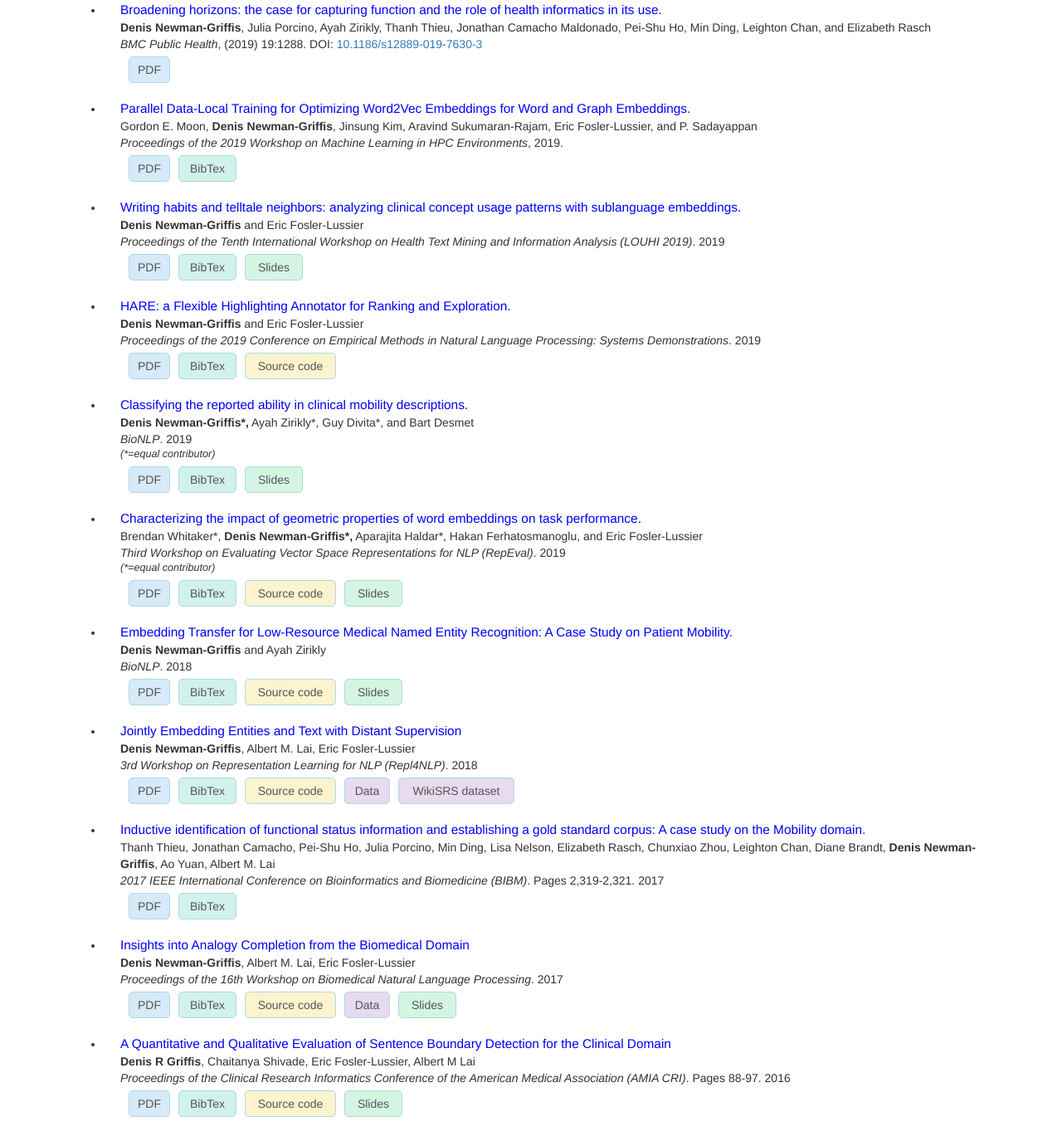
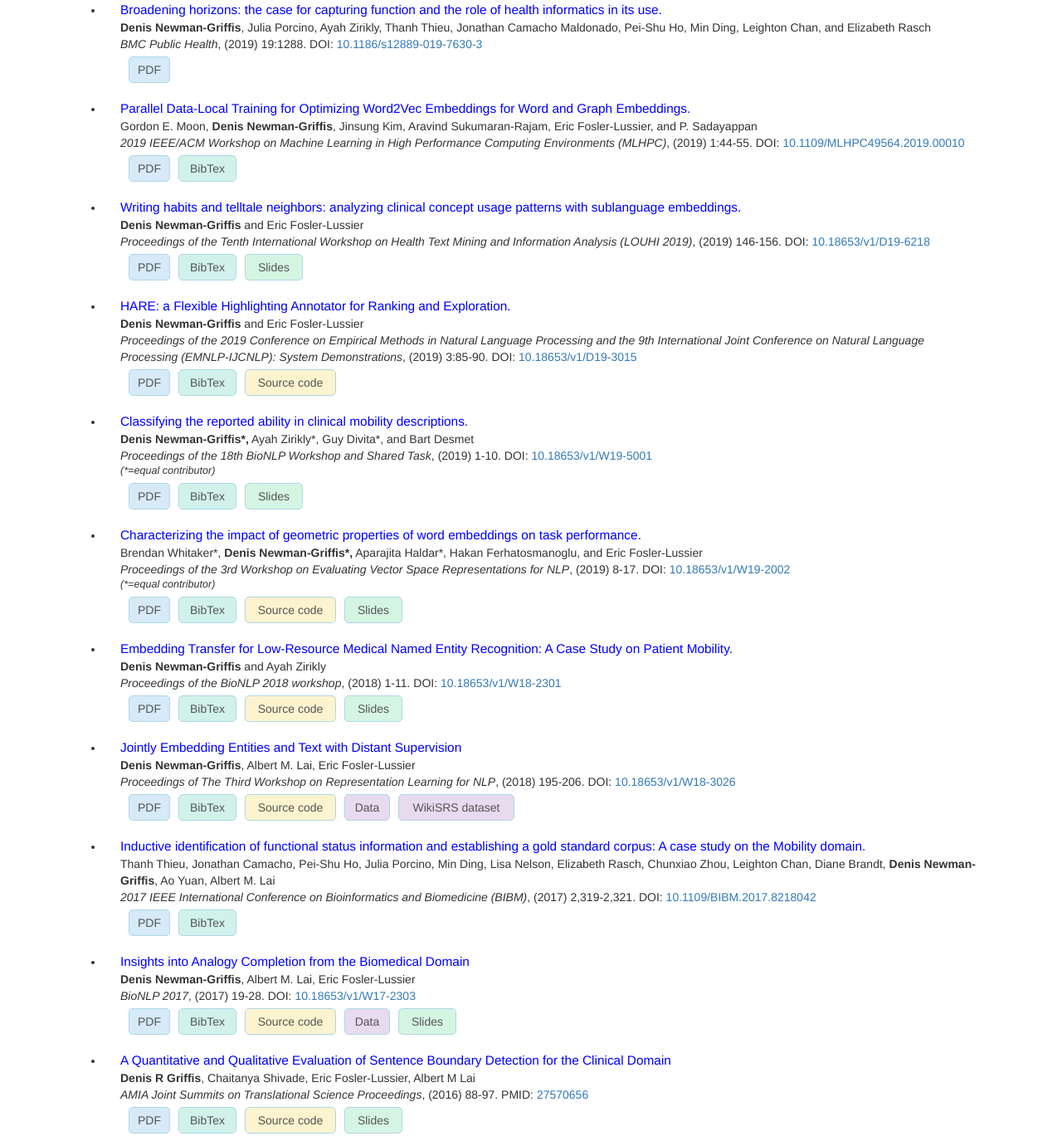
Before and after one commit to drgriffis/drgriffis.github.io, a plain HTML site: page index.html in a window 1280 px wide. Shown: the part 723-2092 px from the top of the page at 83% size. Drawn offline with nearby package versions, Linux system fonts and the light colour scheme.

Commit message:
Added DOIs for all papers

```diff
--- a/index.html
+++ b/index.html
@@ -121,7 +121,7 @@
                     <li>
                         <div class="title"><a href="papers/2019-MLHPC.pdf">Parallel Data-Local Training for Optimizing Word2Vec Embeddings for Word and Graph Embeddings.</a></div>
                         <div class="authors">Gordon E. Moon, <span class="me">Denis Newman-Griffis</span>, Jinsung Kim, Aravind Sukumaran-Rajam, Eric Fosler-Lussier, and P. Sadayappan</div>
-                        <div class="where"><span class="venue">Proceedings of the 2019 Workshop on Machine Learning in HPC Environments</span>, 2019.</div>
+                        <div class="where"><span class="venue">2019 IEEE/ACM Workshop on Machine Learning in High Performance Computing Environments (MLHPC)</span>, (2019) 1:44-55. DOI: <a href="https://doi.org/10.1109/MLHPC49564.2019.00010">10.1109/MLHPC49564.2019.00010</a></div>
 
                         <div class="resources clearfix">
                             <a class="pdf" href="papers/2019-MLHPC.pdf">PDF</a>
@@ -131,7 +131,8 @@
                     <li>
                         <div class="title"><a href="papers/2019-LOUHI.pdf">Writing habits and telltale neighbors: analyzing clinical concept usage patterns with sublanguage embeddings.</a></div>
                         <div class="authors"><span class="me">Denis Newman-Griffis</span> and Eric Fosler-Lussier</div>
-                        <div class="where"><span class="venue">Proceedings of the Tenth International Workshop on Health Text Mining and Information Analysis (LOUHI 2019)</span>.  2019</div>
+                        <div class="where"><span class="venue">Proceedings of the Tenth International Workshop on Health Text Mining and Information Analysis (LOUHI 2019)</span>, (2019) 146-156.
+                        DOI: <a href="https://dx.doi.org/10.18653/v1/D19-6218">10.18653/v1/D19-6218</a></div>
 
                         <div class="resources clearfix">
                             <a class="pdf" href="papers/2019-LOUHI.pdf">PDF</a>
@@ -142,7 +143,9 @@
                     <li>
                         <div class="title"><a href="papers/2019-EMNLP-SD.pdf">HARE: a Flexible Highlighting Annotator for Ranking and Exploration.</a></div>
                         <div class="authors"><span class="me">Denis Newman-Griffis</span> and Eric Fosler-Lussier</div>
-                        <div class="where"><span class="venue">Proceedings of the 2019 Conference on Empirical Methods in Natural Language Processing: Systems Demonstrations</span>.  2019</div>
+                        <div class="where"><span class="venue">Proceedings of the 2019 Conference on Empirical Methods in Natural Language Processing and
+                        the 9th International Joint Conference on Natural Language Processing (EMNLP-IJCNLP): System Demonstrations</span>, (2019) 3:85-90.
+                        DOI: <a href="https://dx.doi.org/10.18653/v1/D19-3015">10.18653/v1/D19-3015</a></div>
 
                         <div class="resources clearfix">
                             <a class="pdf" href="papers/2019-EMNLP-SD.pdf">PDF</a>
@@ -153,7 +156,8 @@
                     <li>
                         <div class="title"><a href="papers/2019-BioNLP.pdf">Classifying the reported ability in clinical mobility descriptions.</a></div>
                         <div class="authors"><span class="me">Denis Newman-Griffis*,</span> Ayah Zirikly*, Guy Divita*, and Bart Desmet</div>
-                        <div class="where"><span class="venue">BioNLP</span>.  2019</div>
+                        <div class="where"><span class="venue">Proceedings of the 18th BioNLP Workshop and Shared Task</span>, (2019) 1-10.
+                        DOI: <a href="https://dx.doi.org/10.18653/v1/W19-5001">10.18653/v1/W19-5001</a></div>
                         <div class="pub-notes">(*=equal contributor)</div>
 
                         <div class="resources clearfix">
@@ -165,7 +169,8 @@
                     <li>
                         <div class="title"><a href="papers/2019-RepEval.pdf">Characterizing the impact of geometric properties of word embeddings on task performance.</a></div>
                         <div class="authors">Brendan Whitaker*, <span class="me">Denis Newman-Griffis*,</span> Aparajita Haldar*, Hakan Ferhatosmanoglu, and Eric Fosler-Lussier</div>
-                        <div class="where"><span class="venue">Third Workshop on Evaluating Vector Space Representations for NLP (RepEval)</span>.  2019</div>
+                        <div class="where"><span class="venue">Proceedings of the 3rd Workshop on Evaluating Vector Space Representations for NLP</span>, (2019) 8-17.
+                        DOI: <a href="https://dx.doi.org/10.18653/v1/W19-2002">10.18653/v1/W19-2002</a></div>
                         <div class="pub-notes">(*=equal contributor)</div>
 
                         <div class="resources clearfix">
@@ -178,7 +183,8 @@
                     <li>
                         <div class="title"><a href="papers/2018-BioNLP.pdf">Embedding Transfer for Low-Resource Medical Named Entity Recognition: A Case Study on Patient Mobility.</a></div>
                         <div class="authors"><span class="me">Denis Newman-Griffis</span> and Ayah Zirikly</div>
-                        <div class="where"><span class="venue">BioNLP</span>.  2018</div>
+                        <div class="where"><span class="venue">Proceedings of the BioNLP 2018 workshop</span>, (2018) 1-11.
+                        DOI: <a href="https://dx.doi.org/10.18653/v1/W18-2301">10.18653/v1/W18-2301</a></div>
 
                         <div class="resources clearfix">
                             <a class="pdf" href="papers/2018-BioNLP.pdf">PDF</a>
@@ -190,7 +196,8 @@
                     <li>
                         <div class="title"><a href="papers/2018-Repl4NLP.pdf">Jointly Embedding Entities and Text with Distant Supervision</a></div>
                         <div class="authors"><span class="me">Denis Newman-Griffis</span>, Albert M. Lai, Eric Fosler-Lussier</div>
-                        <div class="where"><span class="venue">3rd Workshop on Representation Learning for NLP (Repl4NLP)</span>.  2018</div>
+                        <div class="where"><span class="venue">Proceedings of The Third Workshop on Representation Learning for NLP</span>, (2018) 195-206.
+                        DOI: <a href="https://dx.doi.org/10.18653/v1/W18-3026">10.18653/v1/W18-3026</a></div>
 
                         <div class="resources clearfix">
                             <a class="pdf" href="papers/2018-Repl4NLP.pdf">PDF</a>
@@ -203,7 +210,8 @@
                     <li>
                         <div class="title"><a href="papers/2017-BIBM.pdf">Inductive identification of functional status information and establishing a gold standard corpus: A case study on the Mobility domain.</a></div>
                         <div class="authors">Thanh Thieu, Jonathan Camacho, Pei-Shu Ho, Julia Porcino, Min Ding, Lisa Nelson, Elizabeth Rasch, Chunxiao Zhou, Leighton Chan, Diane Brandt, <span class="me">Denis Newman-Griffis</span>, Ao Yuan, Albert M. Lai</div>
-                        <div class="where"><span class="venue">2017 IEEE International Conference on Bioinformatics and Biomedicine (BIBM)</span>.  Pages 2,319-2,321.  2017</div>
+                        <div class="where"><span class="venue">2017 IEEE International Conference on Bioinformatics and Biomedicine (BIBM)</span>, (2017) 2,319-2,321.
+                        DOI: <a href="https://doi.org/10.1109/BIBM.2017.8218042">10.1109/BIBM.2017.8218042</a></div>
 
                         <div class="resources clearfix">
                             <a class="pdf" href="papers/2017-BIBM.pdf">PDF</a>
@@ -213,7 +221,7 @@
                     <li>
                         <div class="title"><a href="papers/2017-BioNLP.pdf">Insights into Analogy Completion from the Biomedical Domain</a></div>
                         <div class="authors"><span class="me">Denis Newman-Griffis</span>, Albert M. Lai, Eric Fosler-Lussier</div>
-                        <div class="where"><span class="venue">Proceedings of the 16th Workshop on Biomedical Natural Language Processing</span>.  2017</div>
+                        <div class="where"><span class="venue">BioNLP 2017</span>, (2017) 19-28. DOI: <a href="https://dx.doi.org/10.18653/v1/W17-2303">10.18653/v1/W17-2303</a></div>
 
                         <div class="resources clearfix">
                             <a class="pdf" href="papers/2017-BioNLP.pdf">PDF</a>
@@ -226,7 +234,8 @@
                     <li>
                         <div class="title"><a href="papers/2016-AMIA-CRI.pdf">A Quantitative and Qualitative Evaluation of Sentence Boundary Detection for the Clinical Domain</a></div>
                         <div class="authors"><span class="me">Denis R Griffis</span>, Chaitanya Shivade, Eric Fosler-Lussier, Albert M Lai</div>
-                        <div class="where"><span class="venue">Proceedings of the Clinical Research Informatics Conference of the American Medical Association (AMIA CRI)</span>.  Pages 88-97.  2016</div>
+                        <div class="where"><span class="venue">AMIA Joint Summits on Translational Science Proceedings</span>, (2016) 88-97.
+                        PMID: <a href="https://www.ncbi.nlm.nih.gov/pubmed/27570656">27570656</a></div>
                         <div class="resources clearfix">
                             <a class="pdf" href="papers/2016-AMIA-CRI.pdf">PDF</a>
                             <a class="bib" href="papers/2016-AMIA-CRI.bib">BibTex</a>
```
